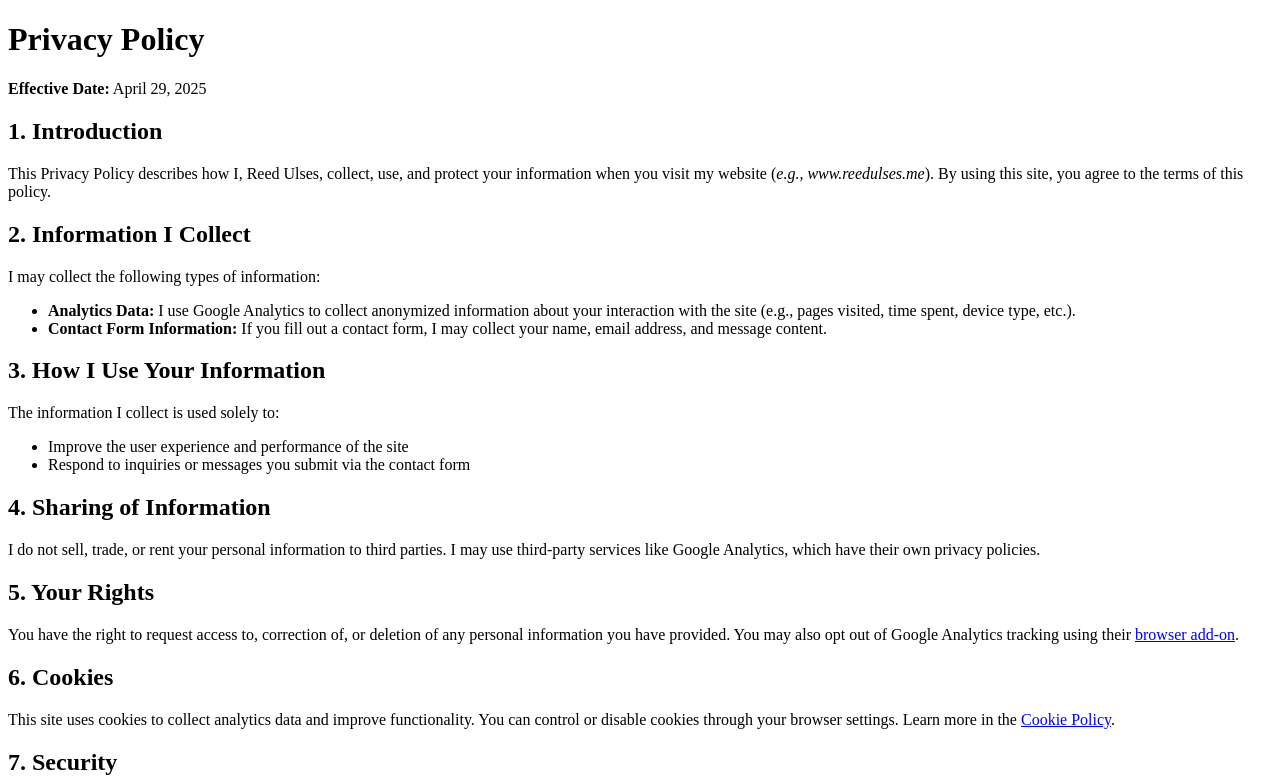
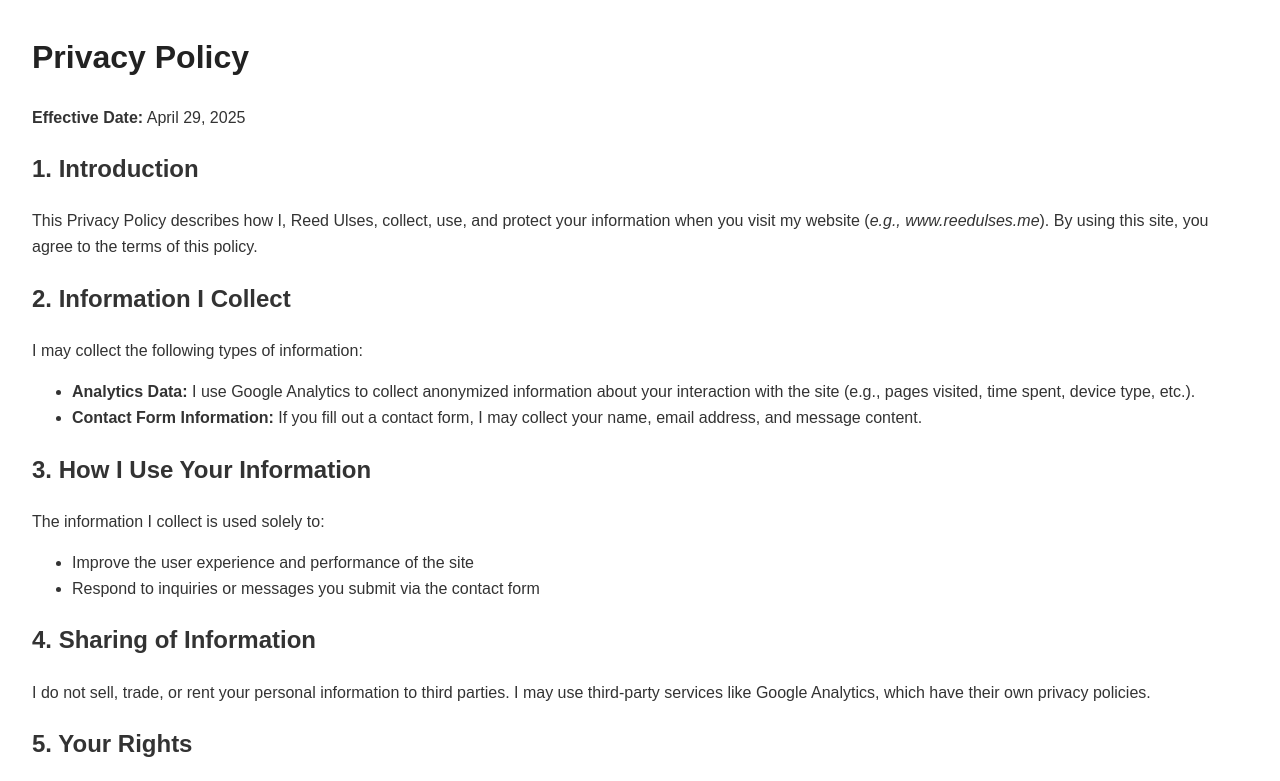
Before and after one commit to rulses/s25_portfolio, a plain HTML site: page startbootstrap-freelancer-gh-pages/privacy-policy.html in a window 1280 px wide. Shown: the top 781 px of the page. Drawn offline with Linux system fonts and the light colour scheme.

Commit message:
validation

```diff
--- /dev/null
+++ b/startbootstrap-freelancer-gh-pages/css/cookies.css
@@ -0,0 +1,12 @@
+body {
+  font-family: Arial, sans-serif;
+  line-height: 1.6;
+  margin: 2rem;
+  color: #333;
+}
+h1 {
+  color: #222;
+}
+a {
+  color: #0066cc;
+}
--- /dev/null
+++ b/startbootstrap-freelancer-gh-pages/css/privacy.css
@@ -0,0 +1,12 @@
+body {
+  font-family: Arial, sans-serif;
+  line-height: 1.6;
+  margin: 2rem;
+  color: #333;
+}
+h1 {
+  color: #222;
+}
+a {
+  color: #0066cc;
+}
--- /dev/null
+++ b/startbootstrap-freelancer-gh-pages/css/terms.css
@@ -0,0 +1,12 @@
+body {
+  font-family: Arial, sans-serif;
+  line-height: 1.6;
+  margin: 2rem;
+  color: #333;
+}
+h1 {
+  color: #222;
+}
+a {
+  color: #0066cc;
+}
--- a/startbootstrap-freelancer-gh-pages/privacy-policy.html
+++ b/startbootstrap-freelancer-gh-pages/privacy-policy.html
@@ -4,6 +4,7 @@
     <meta charset="UTF-8" />
     <meta name="viewport" content="width=device-width, initial-scale=1.0" />
     <title>Privacy Policy</title>
+    <link href="css/privacy.css" rel="stylesheet" />
   </head>
   <body>
     <h1>Privacy Policy</h1>
```
Also changed, not shown: startbootstrap-freelancer-gh-pages/cookie-policy.html (+1 -14 lines), startbootstrap-freelancer-gh-pages/index.html (+4 -0 lines), startbootstrap-freelancer-gh-pages/terms.html (+1 -0 lines).
